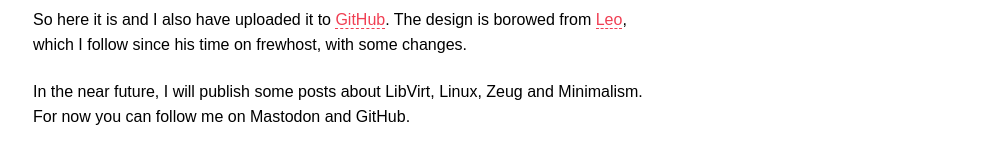
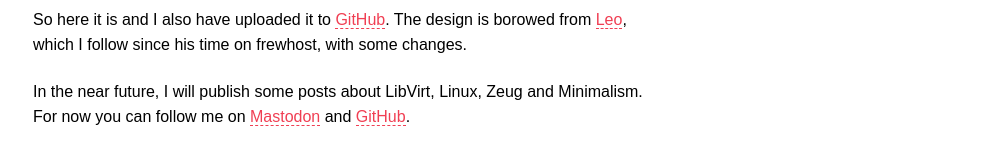
Before and after one commit to schiederme/blog, a Jekyll site: the page built from _posts/2019-02-12-something-new.md, in a window 1280 px wide. Shown: the part 218-383 px from the top of the page, without its empty margins (297-1280 px from the left). Built offline with Jekyll 4.4.1, drawn with Linux system fonts in a browser that asks for light colours; part of the change alters nothing that is shown.

```diff
--- a/_posts/2019-02-12-something-new.md
+++ b/_posts/2019-02-12-something-new.md
@@ -9,4 +9,4 @@ On December the 2th 2018 I published my blog with a not finished post and a basi
 
 So here it is and I also have uploaded it to [GitHub](https://github.com/schiederme/blog). The design is borowed from [Leo](https://leo.im), which I follow since his time on frewhost, with some changes.
 
-In the near future, I will publish some posts about LibVirt, Linux, Zeug and Minimalism. For now you can follow me on Mastodon and GitHub.
+In the near future, I will publish some posts about LibVirt, Linux, Zeug and Minimalism. For now you can follow me on [Mastodon](https://s.schieder.me/@maxi) and  [GitHub](https://github.com/schiederme).
```
